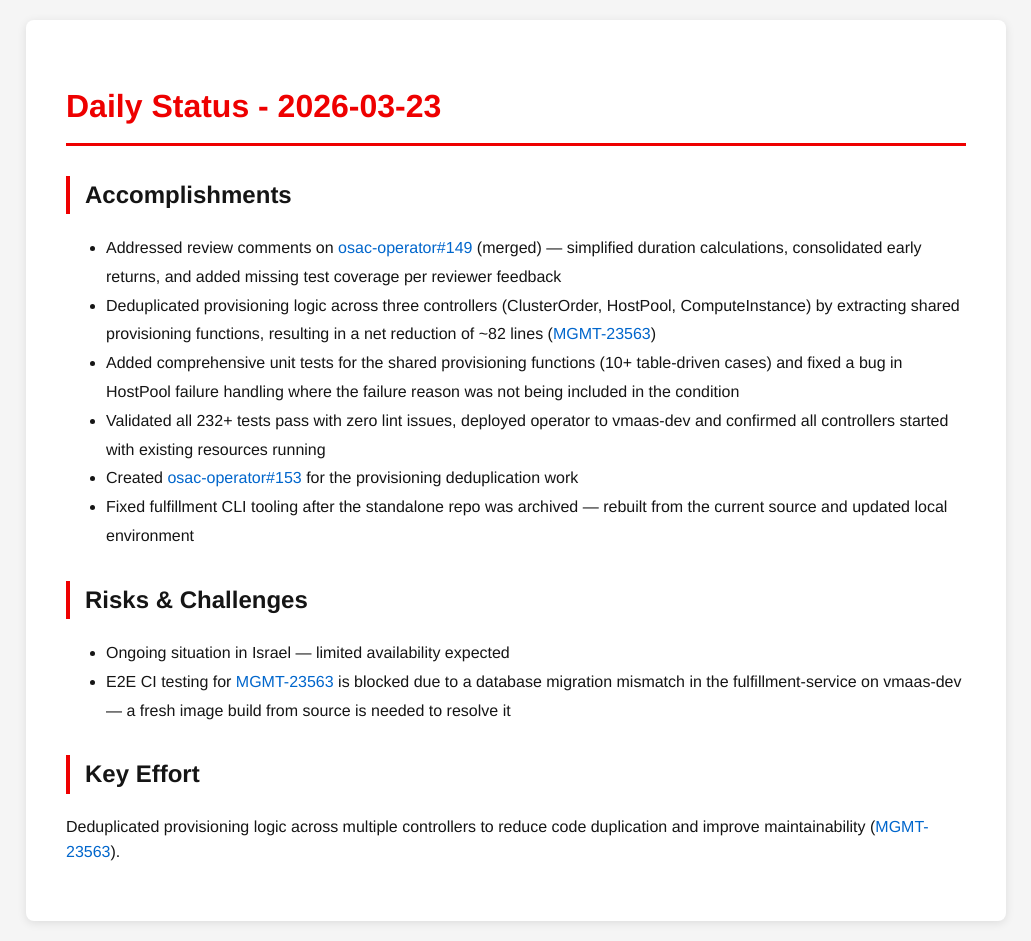
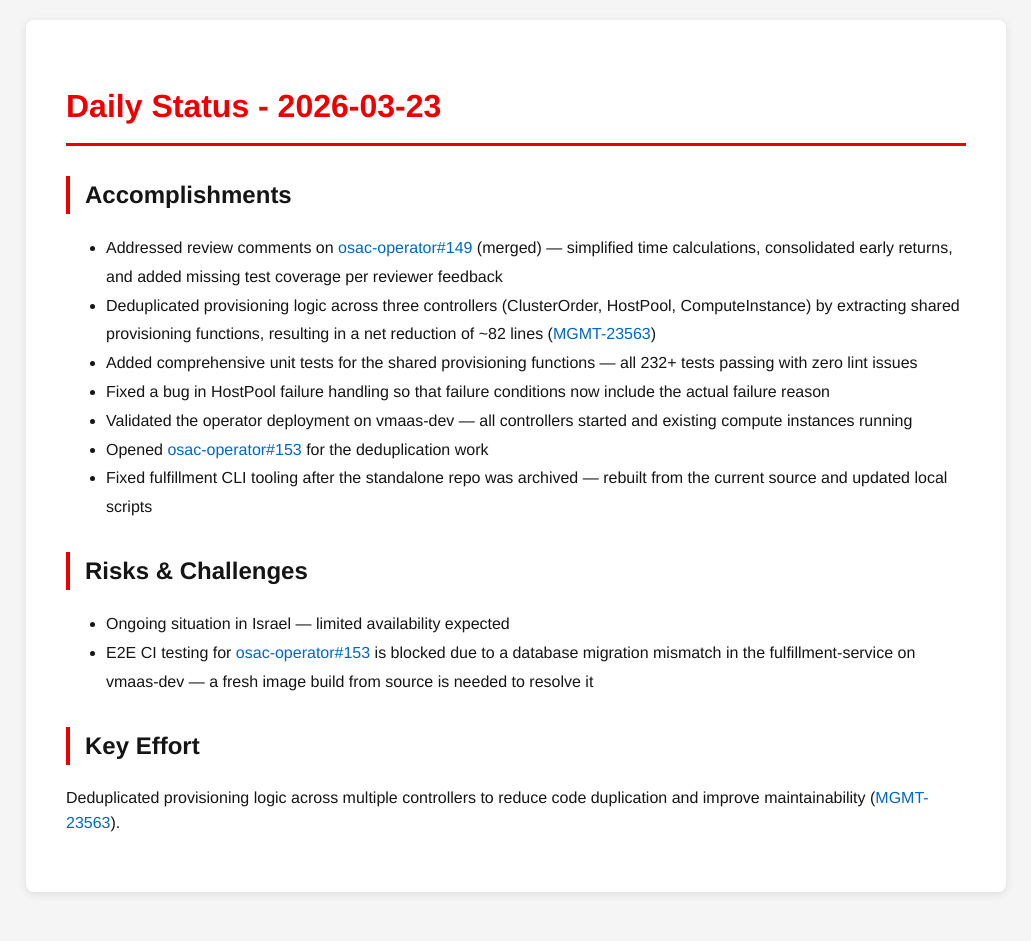
Before and after one commit to tzvatot/daily-status, a Jekyll site: the page built from 2026-03-23.md, in a window 1280 px wide. Shown: the whole page, without its empty margins (124-1155 px from the left). Built offline with Jekyll 4.4.1, drawn with Linux system fonts in a browser that asks for light colours; after the commit the page ends 912 px from its top, so only the background shows below that.

Commit message:
Daily status update - 2026-03-23

```diff
--- a/2026-03-23.md
+++ b/2026-03-23.md
@@ -7,16 +7,17 @@ date: 2026-03-23
 # Daily Status - 2026-03-23
 
 ## Accomplishments
-- Addressed review comments on [osac-operator#149](https://github.com/osac-project/osac-operator/pull/149) (merged) — simplified duration calculations, consolidated early returns, and added missing test coverage per reviewer feedback
+- Addressed review comments on [osac-operator#149](https://github.com/osac-project/osac-operator/pull/149) (merged) — simplified time calculations, consolidated early returns, and added missing test coverage per reviewer feedback
 - Deduplicated provisioning logic across three controllers (ClusterOrder, HostPool, ComputeInstance) by extracting shared provisioning functions, resulting in a net reduction of ~82 lines ([MGMT-23563](https://issues.redhat.com/browse/MGMT-23563))
-- Added comprehensive unit tests for the shared provisioning functions (10+ table-driven cases) and fixed a bug in HostPool failure handling where the failure reason was not being included in the condition
-- Validated all 232+ tests pass with zero lint issues, deployed operator to vmaas-dev and confirmed all controllers started with existing resources running
-- Created [osac-operator#153](https://github.com/osac-project/osac-operator/pull/153) for the provisioning deduplication work
-- Fixed fulfillment CLI tooling after the standalone repo was archived — rebuilt from the current source and updated local environment
+- Added comprehensive unit tests for the shared provisioning functions — all 232+ tests passing with zero lint issues
+- Fixed a bug in HostPool failure handling so that failure conditions now include the actual failure reason
+- Validated the operator deployment on vmaas-dev — all controllers started and existing compute instances running
+- Opened [osac-operator#153](https://github.com/osac-project/osac-operator/pull/153) for the deduplication work
+- Fixed fulfillment CLI tooling after the standalone repo was archived — rebuilt from the current source and updated local scripts
 
 ## Risks & Challenges
 - Ongoing situation in Israel — limited availability expected
-- E2E CI testing for [MGMT-23563](https://issues.redhat.com/browse/MGMT-23563) is blocked due to a database migration mismatch in the fulfillment-service on vmaas-dev — a fresh image build from source is needed to resolve it
+- E2E CI testing for [osac-operator#153](https://github.com/osac-project/osac-operator/pull/153) is blocked due to a database migration mismatch in the fulfillment-service on vmaas-dev — a fresh image build from source is needed to resolve it
 
 ## Key Effort
 Deduplicated provisioning logic across multiple controllers to reduce code duplication and improve maintainability ([MGMT-23563](https://issues.redhat.com/browse/MGMT-23563)).
```
